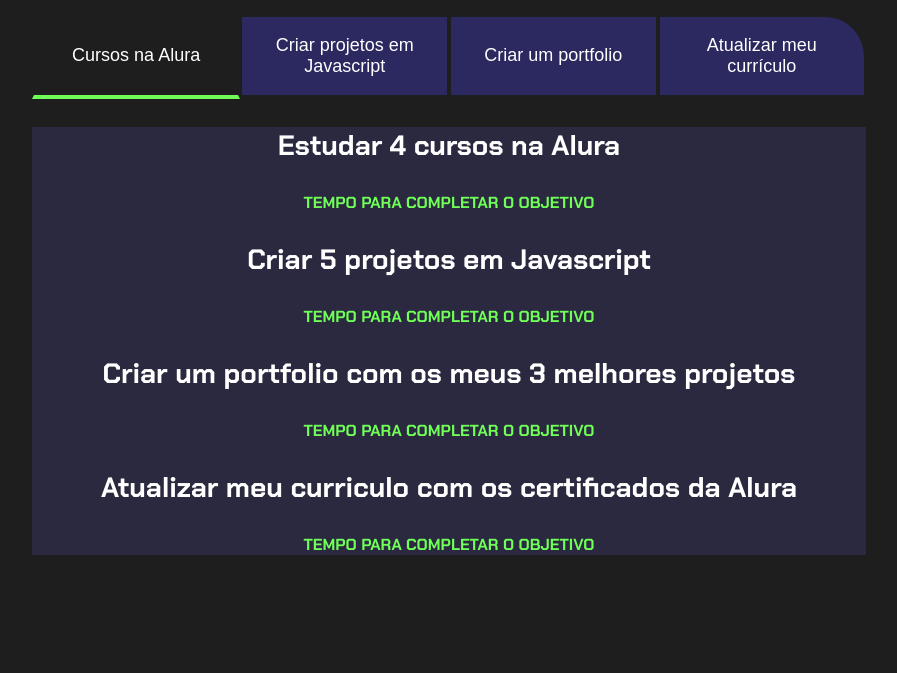
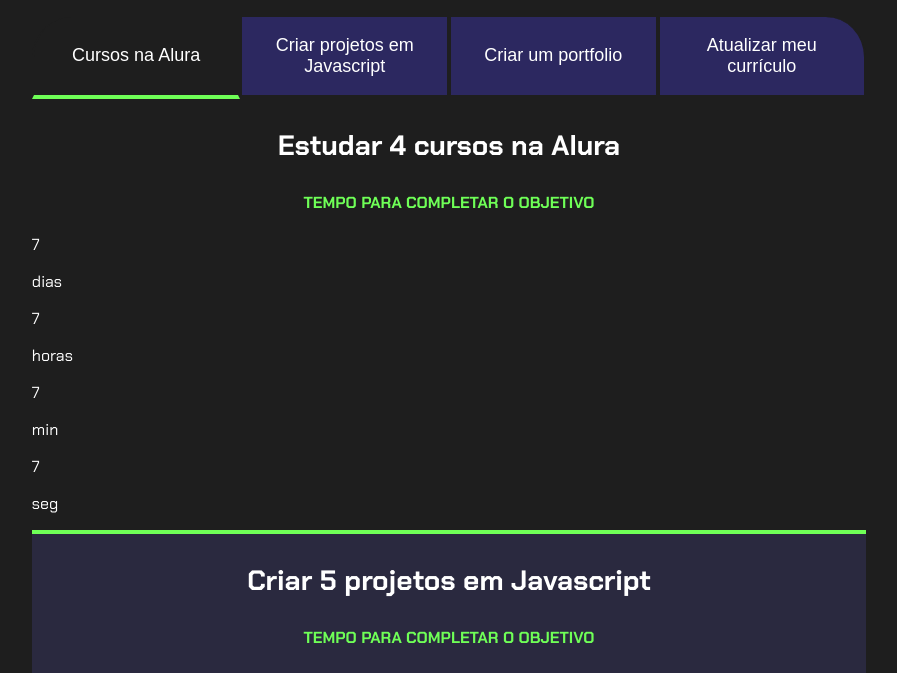
Before and after one commit to ionatan2/objetivos2024, a plain HTML site: page index.html in a window 1280 px wide. Shown: the part 62-735 px from the top of the page, without its empty margins (191-1088 px from the left). Drawn offline with Linux system fonts and the light colour scheme.

Commit message:
index.html

```diff
--- a/index.html
+++ b/index.html
@@ -1,18 +1,16 @@
 <!DOCTYPE html>
 <html lang="pt-br">
+
 <head>
     <meta charset="UTF-8">
-    <meta http-equiv="X-UA-Compatible" content="IE=edge">
     <meta name="viewport" content="width=device-width, initial-scale=1.0">
-    <title>Meus objetivos do Ano</title>
+    <title>Meus objetivos do ano</title>
     <link rel="stylesheet" href="style.css">
+</head>
 
-
-</head>
 <body>
     <section class="conteudo-principal">
-        <h2 class="titulo-principal">Meus Objetivos do ano<span>_<span></h2>
-
+        <h2 class="titulo-principal">Meus Objetivos do ano<span>_</span></h2>
         <div class="conteudo">
             <div class="botoes">
                 <button class="botao ativo">Cursos na Alura</button>
@@ -21,10 +19,27 @@
                 <button class="botao">Atualizar meu currículo</button>
             </div>
             <div class="abas-textos">
-        <div class="aba-conteudo">
+                <div class="aba-conteudo ativo">
                     <h3 class="aba-conteudo-titulo-principal">Estudar 4 cursos na Alura</h3>
                     <h4 class="aba-conteudo-titulo-secundario">Tempo para completar o objetivo</h4>
-          <div class="contador"></div>
+                    <div class="contador">
+                        <div class="contador-digito">
+                            <p class="contador-digito-numero">7</p>
+                            <p class="contador-digito-texto">dias</p>
+                        </div>
+                        <div class="contador-digito">
+                            <p class="contador-digito-numero">7</p>
+                            <p class="contador-digito-texto">horas</p>
+                        </div>
+                        <div class="contador-digito">
+                            <p class="contador-digito-numero">7</p>
+                            <p class="contador-digito-texto">min</p>
+                        </div>
+                        <div class="contador-digito">
+                            <p class="contador-digito-numero">7</p>
+                            <p class="contador-digito-texto">seg</p>
+                        </div>
+                    </div>
                 </div>
                 <div class="aba-conteudo">
                     <h3 class="aba-conteudo-titulo-principal">Criar 5 projetos em Javascript</h3>
@@ -43,10 +58,8 @@
                 </div>
             </div>
         </div>
+    </section>
+    <script src="main.js"></script>
+</body>
 
-</section>
-
-<script src="main.js"></script>
-
-</body>
 </html>
```
Lines whose indentation alone changed are shown as unchanged.
